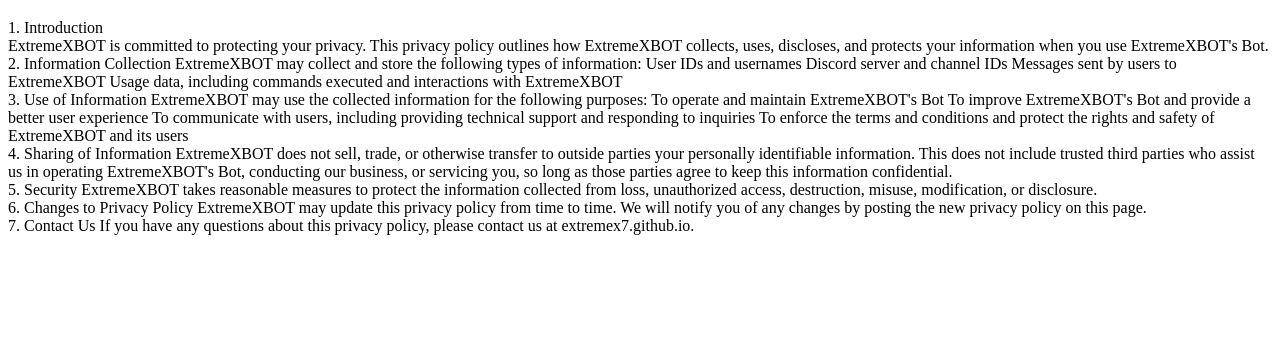
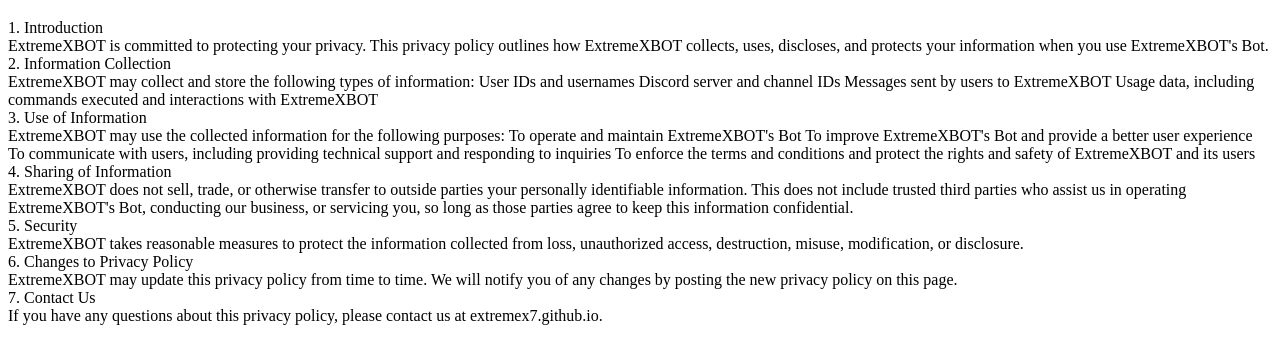
Before and after one commit to ExtremeDiscordBot/ExtremeDiscordBot.github.io, a plain HTML site: page PrivacyPolicy.html in a window 1280 px wide. Shown: the part 61-424 px from the top of the page. Drawn offline with Linux system fonts and the light colour scheme.

Commit message:
Update PrivacyPolicy.html

```diff
--- a/PrivacyPolicy.html
+++ b/PrivacyPolicy.html
@@ -12,7 +12,7 @@
         ExtremeXBOT is committed to protecting your privacy. This privacy policy outlines how ExtremeXBOT collects, uses, discloses, and protects your information when you use ExtremeXBOT's Bot.
         <br>
         2. Information Collection
-
+        <br>
         ExtremeXBOT may collect and store the following types of information:
 
         User IDs and usernames
@@ -20,27 +20,27 @@
         Messages sent by users to ExtremeXBOT
         Usage data, including commands executed and interactions with ExtremeXBOT<br>
         3. Use of Information
-
+        <br>
         ExtremeXBOT may use the collected information for the following purposes:
 
         To operate and maintain ExtremeXBOT's Bot
         To improve ExtremeXBOT's Bot and provide a better user experience
         To communicate with users, including providing technical support and responding to inquiries
         To enforce the terms and conditions and protect the rights and safety of ExtremeXBOT and its users<br>
-        4. Sharing of Information
+        4. Sharing of Information<br>
 
         ExtremeXBOT does not sell, trade, or otherwise transfer to outside parties your personally identifiable information. This does not include trusted third parties who assist us in operating ExtremeXBOT's Bot, conducting our business, or servicing you, so long as those parties agree to keep this information confidential.
         <br>
         5. Security
-
+        <br>
         ExtremeXBOT takes reasonable measures to protect the information collected from loss, unauthorized access, destruction, misuse, modification, or disclosure.
         <br>
         6. Changes to Privacy Policy
-
+        <br>
         ExtremeXBOT may update this privacy policy from time to time. We will notify you of any changes by posting the new privacy policy on this page.
         <br>
         7. Contact Us
-
+        <br>
         If you have any questions about this privacy policy, please contact us at extremex7.github.io.</p>
 </body>
 </html>
```
